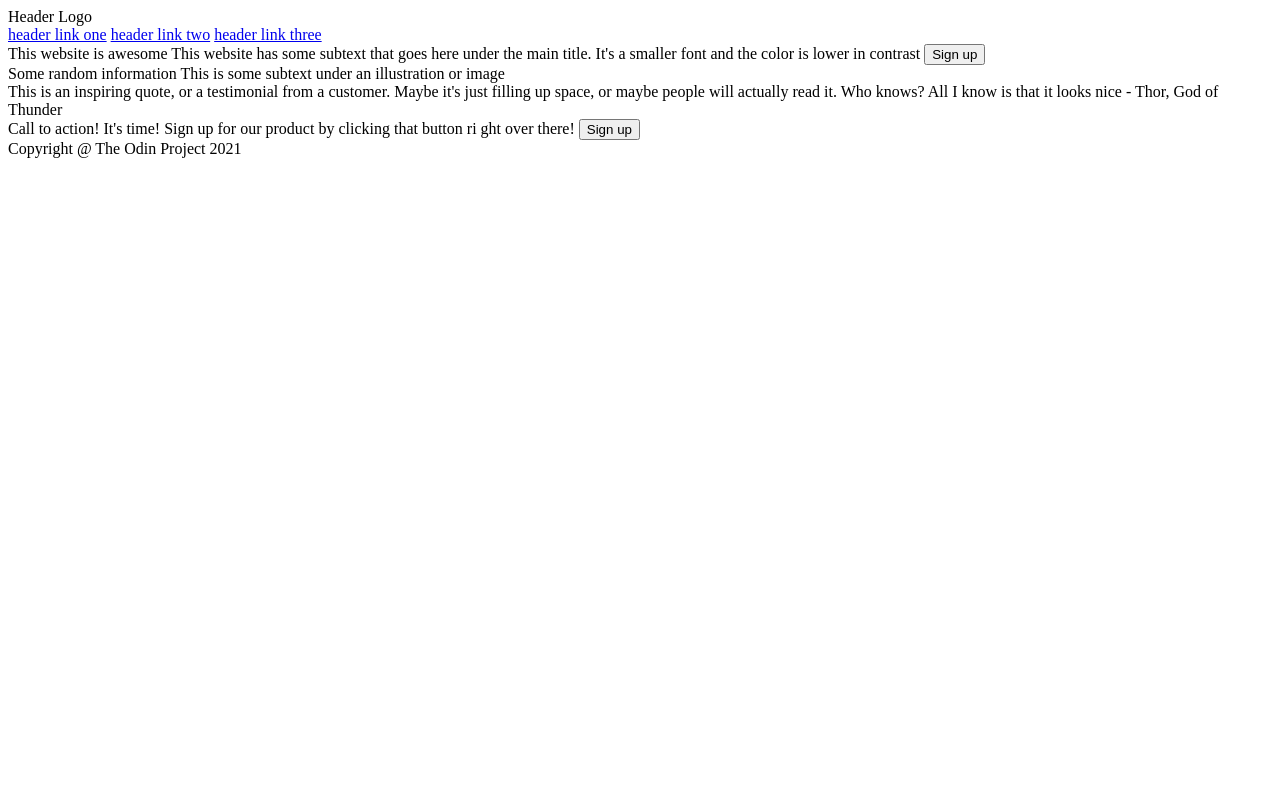
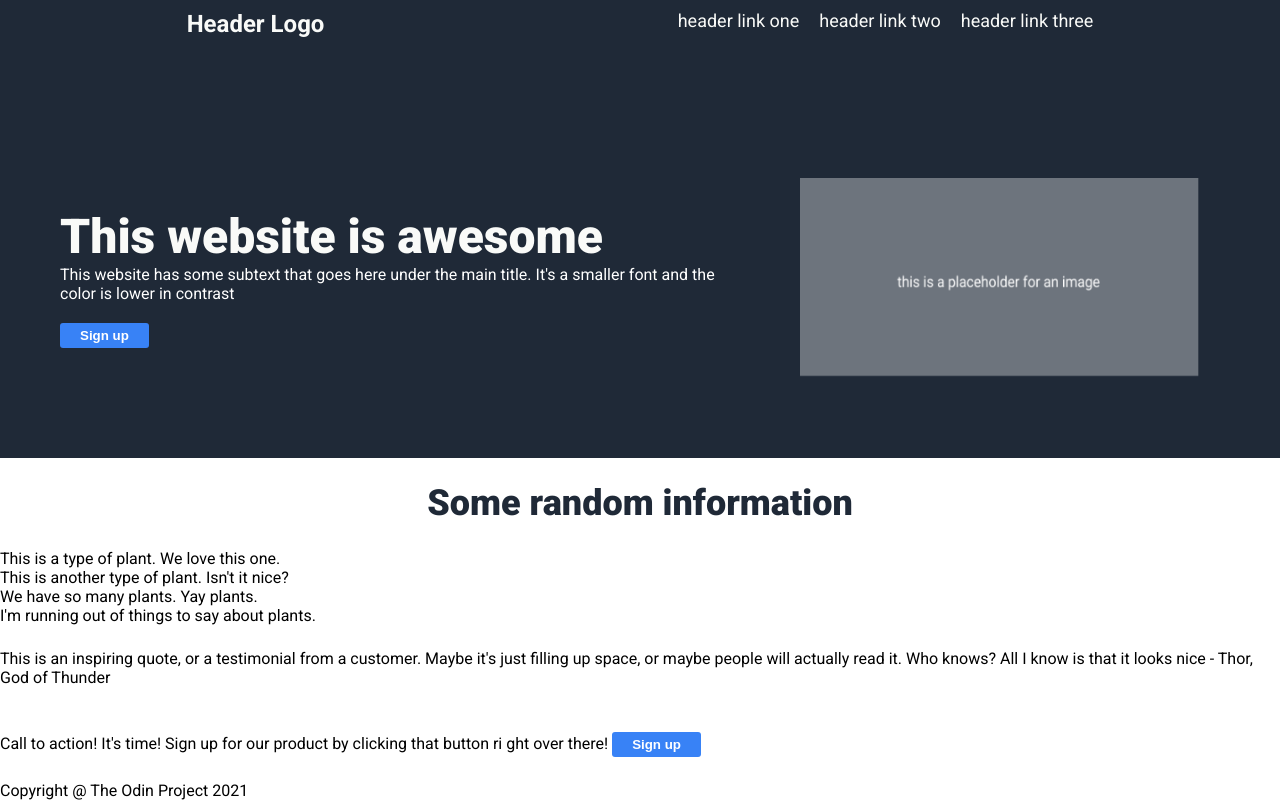
Before and after one commit to xanfuji1/landing-page, a plain HTML site: page index.html in a window 1280 px wide. Drawn offline with Linux system fonts and the light colour scheme.

Commit message:
Finished the header and main section, with colors and flex positioning

```diff
--- a/index.html
+++ b/index.html
@@ -4,37 +4,65 @@
     <meta charset="UTF-8">
     <meta name="viewport" content="width=device-width, initial-scale=1.0">
     <title>Landing Page</title>
-    <header>Header Logo</header>
-    <a href=" ">header link one</a>
-    <a href=" ">header link two</a>
-    <a href=" ">header link three</a>
-</head>
+    <link rel="stylesheet" href="style.css">
+    <link rel="preconnect" href="https://fonts.googleapis.com">
+    <link rel="preconnect" href="https://fonts.gstatic.com" crossorigin>
+    <link href="https://fonts.googleapis.com/css2?family=Roboto:ital,wght@0,100..900;1,100..900&display=swap" rel="stylesheet">
+
 <body>
     <div class="container">
-        <div class="section-one">
-            <p1>This website is awesome</p1>
-            <p3>This website has some subtext that goes here under the main title. It's a smaller font and the color is lower in contrast</p3>
-            <button>Sign up</button>
-            <img src="">
+        <div class="header-section">
+            <div class="header">Header Logo</div>
+            <ul>
+                <li><a href=" ">header link one</a></li>
+                <li><a href=" ">header link two</a></li>
+                <li><a href=" ">header link three</a></li>
+            </ul>
         </div>
-        <div class="section-two">
-            <p2>Some random information</p2>
-            <p4>This is some subtext under an illustration or image</p4>
-            <img src="">
-            <img src="">
-            <img src="">
-            <img src="">
+
+
+        <div class="main-section">
+            <div class="container2">
+                <p1 class="hero-main-text">This website is awesome</p1>
+                <p3 class="text">This website has some subtext that goes here under the main title. It's a smaller font and the color is lower in contrast</p3>
+                <button>Sign up</button>
+            </div>
+            <img src="./images/placeholder.png">
         </div>
-        <div class="section-three">
+    </div>
+        <p2 class="info-header-text">Some random information</p2>
+        <div class="info-section">
+            <div class="item">
+                <!-- add boxes here as placeholder images -->
+                <div class="text">This is a type of plant. We love this one.</div>
+            </div>
+            <div class="item">
+
+                <div class="text">This is another type of plant. Isn't it nice?</div>
+            </div>
+            <div class="item">
+
+                <div class="text">We have so many plants. Yay plants.</div>
+            </div>
+            <div class="item">
+
+                <div class="text">I'm running out of things to say about plants.</div>
+            </div>
+        </div>
+
+        <div class="quote-section">
             <p1>This is an inspiring quote, or a testimonial from a customer. Maybe it's just filling up space, or maybe people will actually read it. Who knows? All I know is that it looks nice</p1>
             <p3> - Thor, God of Thunder</p3>
         </div>
-        <div class="section-four">
+
+        <div class="section4r">
             <p2>Call to action! It's time!</p2>
             <p3>Sign up for our product by clicking that button ri ght over there!</p3>
             <button>Sign up</button>
         </div>
-    </div>
+
+        <div class="footer">Copyright @ The Odin Project 2021</div>
+
 </body>
-<footer>Copyright @ The Odin Project 2021</footer>
+
 </html>
--- a/style.css
+++ b/style.css
@@ -0,0 +1,94 @@
+body {
+    font-family: "Roboto", sans-serif;
+    display: flex;
+    flex-direction: column;
+    justify-content: space-between;
+    margin: 0px;
+    padding: 0px;
+    min-height: 100vh;
+}
+
+a {
+    text-decoration: none;
+    color: #F9FAF8;
+    font-size: 18px;
+}
+
+ul {
+    list-style-type: none;
+    padding: 0;
+    margin: 0;
+    display: flex;
+    gap: 20px;
+
+}
+
+button {
+    background-color: #3882F6;
+    color: white;
+    font-weight: bold;
+    border: 0px;
+    border-radius: 3px;
+    padding: 5px 20px;
+    margin-top: 20px;
+    cursor: pointer;
+}
+
+img {
+  width: 400px;
+  height: 200px;
+  padding: 20px;
+  margin-left: 30px;
+}
+
+.header {
+    font-weight: bold;
+    font-size: 24px;
+    color: #F9FAF8;
+}
+
+.container {
+    background-color: #1F2937;
+    color: white;
+
+}
+
+.header-section {
+    display: flex;
+    justify-content: space-around;
+    padding: 10px;
+    margin-bottom: 70px;
+    flex-shrink: 0;
+}
+
+.main-section {
+    display: flex;
+    justify-content: space-between;
+    align-items: center;
+    flex-shrink: 0;
+    padding: 40px;
+    margin: 20px;
+
+}
+
+.container2 {
+    display: flex;
+    flex-direction: column;
+    align-items: flex-start;
+    flex-wrap: wrap;
+
+
+}
+
+.hero-main-text {
+    font-weight: 900;
+    font-size: 48px;
+    color: #F9FAF8;
+}
+
+.info-header-text {
+    font-size: 36px;
+    font-weight: 900;
+    color: #1F2937;
+    text-align: center;
+}
```
Also changed, not shown: images/barberry.png (added), images/chilli.png (added), images/pepper.png (added), images/placeholder.png (added), images/saffron.png (added).
